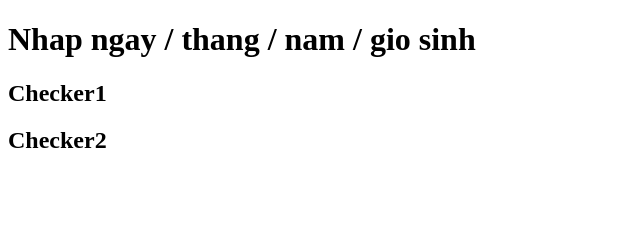
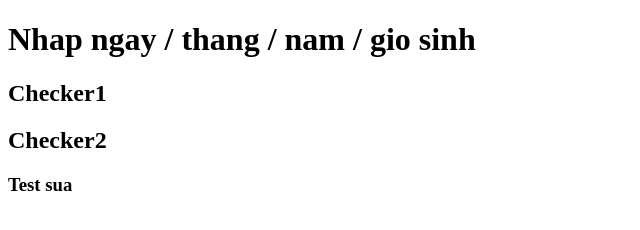
Before and after one commit to tonygag/Tuvi, a plain HTML site: page index.html in a window 1280 px wide. Shown: the full height of the page, 0-640 px from the left. Drawn offline with Linux system fonts and the light colour scheme.

Commit message:
[Checker2] 2nd commit

```diff
--- a/index.html
+++ b/index.html
@@ -9,5 +9,6 @@
     <h1>Nhap ngay / thang / nam / gio sinh</h1>
     <h2>Checker1</h2>
     <h2>Checker2</h2>
+    <h3>Test sua</h3>
   </body>
 </html>
```
